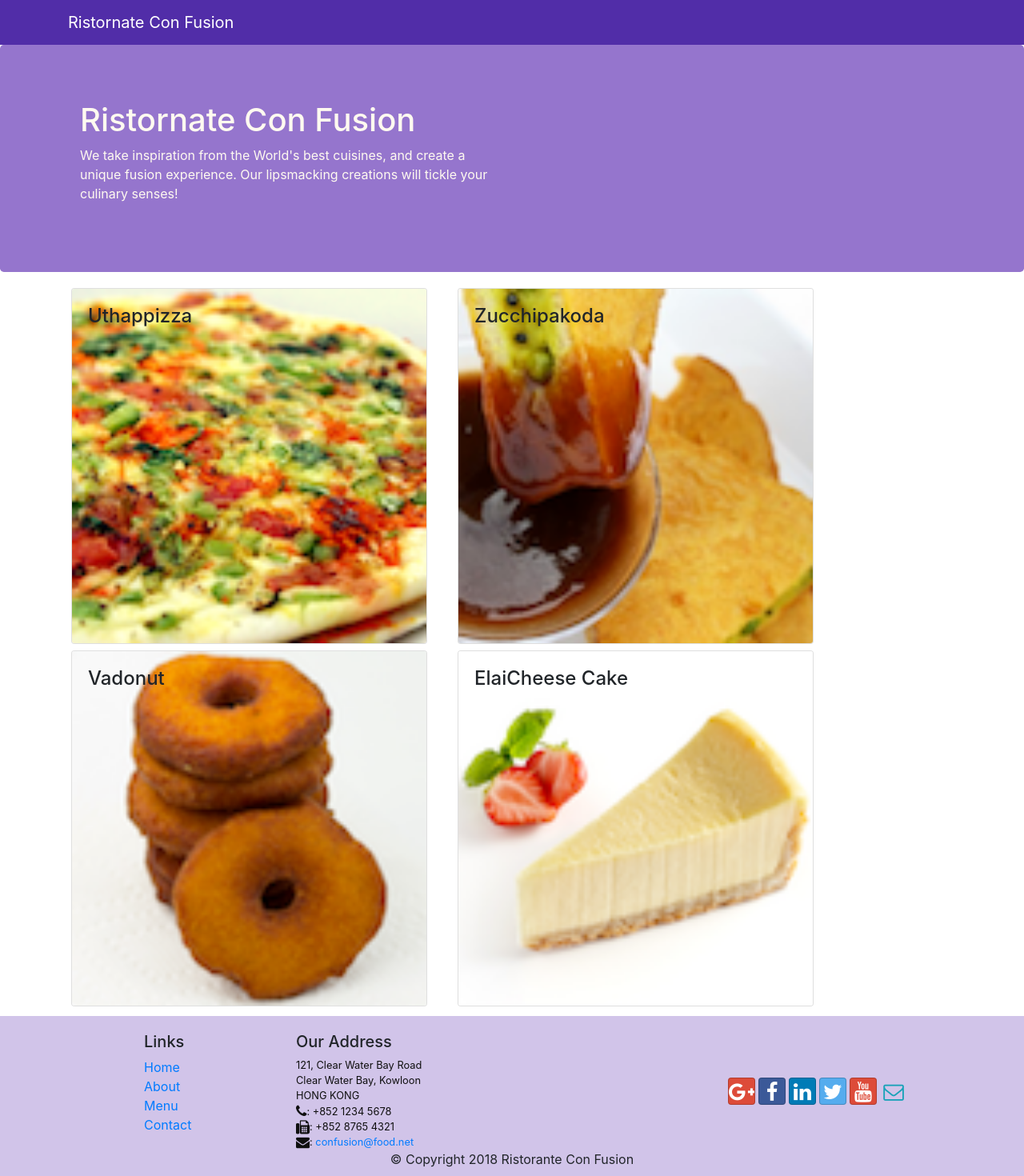
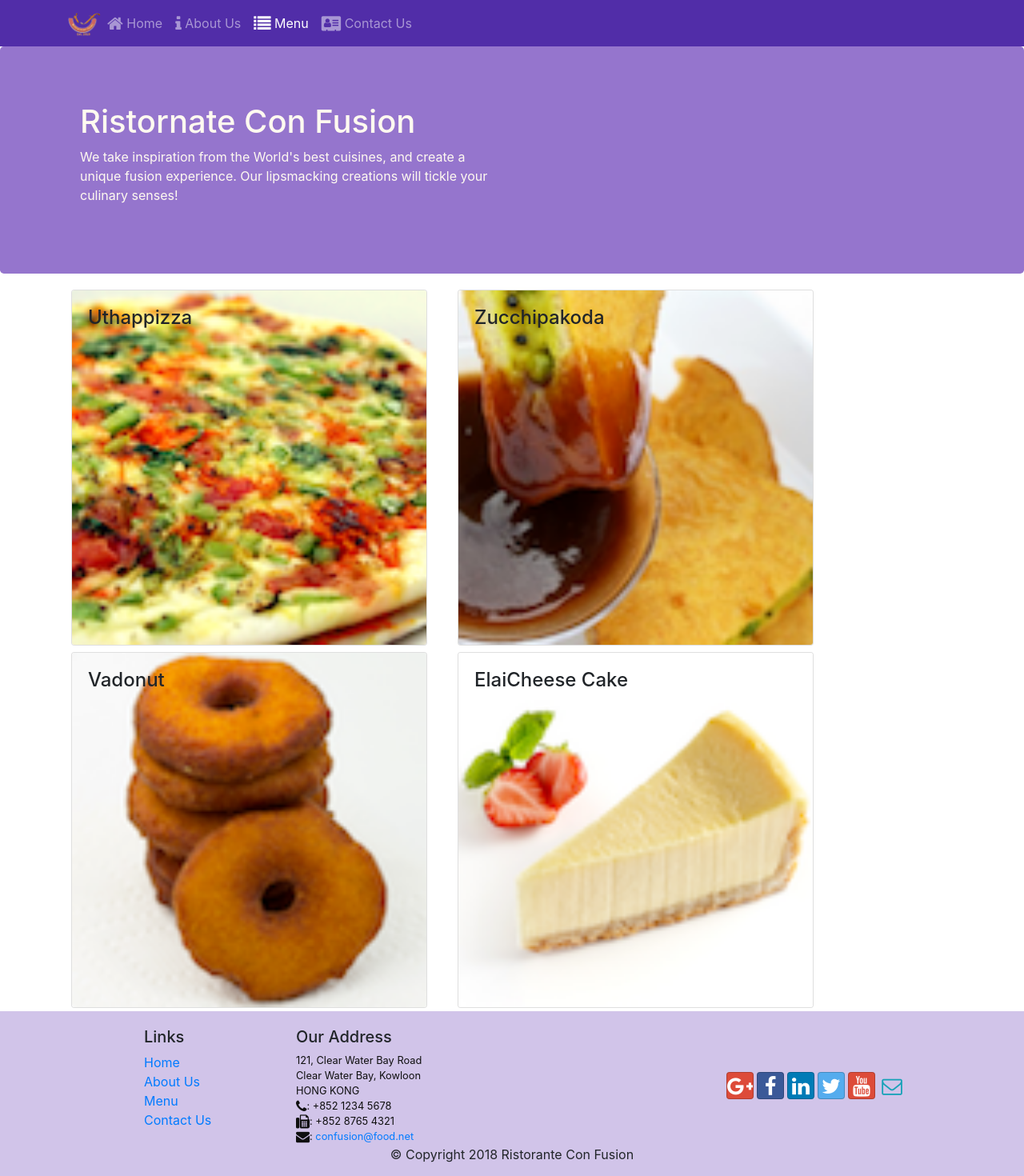
Before and after one commit to aadi2057/ReactApp, a React (Create React App) app: page /menu in a window 1280 px wide. Shown: the top 1470 px of the page at 80% size. Built offline with nearby package versions, Linux system fonts and the light colour scheme.

Commit message:
React Router

```diff
--- a/package.json
+++ b/package.json
@@ -3,6 +3,7 @@
   "version": "0.1.0",
   "private": true,
   "dependencies": {
+    "@babel/runtime": "^7.11.2",
     "@testing-library/jest-dom": "^4.2.4",
     "@testing-library/react": "^9.3.2",
     "@testing-library/user-event": "^7.1.2",
@@ -12,6 +13,7 @@
     "react": "^16.13.1",
     "react-dom": "^16.13.1",
     "react-popper": "^2.2.3",
+    "react-router-dom": "^5.2.0",
     "react-scripts": "3.4.1",
     "reactstrap": "^8.5.1"
   },
--- a/src/App.js
+++ b/src/App.js
@@ -1,7 +1,7 @@
 import React, { Component } from 'react';
 import Main from './components/MainComponent';
 import './App.css';
-
+import { BrowserRouter } from 'react-router-dom';
 
 class App extends Component {
 
@@ -9,12 +9,11 @@
 
   render(){
     return (
-      <div>
-
-        <Main ></Main>
-
-      </div>
-
+      <BrowserRouter>
+        <div>
+          <Main ></Main>
+        </div>
+      </BrowserRouter>
     );
   }
 
--- a/src/components/FooterComponent.js
+++ b/src/components/FooterComponent.js
@@ -1,4 +1,5 @@
 import React from 'react';
+import { Link } from 'react-router-dom';
 
 function Footer(props) {
     return(
@@ -8,10 +9,10 @@
                 <div className="col-4 offset-1 col-sm-2">
                     <h5>Links</h5>
                     <ul className="list-unstyled">
-                        <li><a href="#">Home</a></li>
-                        <li><a href="#">About</a></li>
-                        <li><a href="#">Menu</a></li>
-                        <li><a href="contactus.html">Contact</a></li>
+                        <li><Link to="/home">Home</Link></li>
+                        <li><Link to="/aboutus">About Us</Link> </li>
+                        <li><Link to="/menu">Menu</Link> </li>
+                        <li><Link to="/contactus">Contact Us</Link> </li>
                     </ul>
                 </div>
                 <div className="col-7 col-sm-5">
@@ -28,7 +29,7 @@
                 </div>
                 <div className="col-12 col-sm-4 align-self-center">
                     <div className="text-center">
-                        <a className="btn btn-social-icon btn-google ml-1" href="http://google.com/+"><i className="fa fa-google-plus"></i></a>
+                        <a className="btn btn-social-icon btn-google" href="http://google.com/+"><i className="fa fa-google-plus"></i></a>
                         <a className="btn btn-social-icon btn-facebook ml-1" href="http://www.facebook.com/profile.php?id="><i className="fa fa-facebook"></i></a>
                         <a className="btn btn-social-icon btn-linkedin ml-1" href="http://www.linkedin.com/in/"><i className="fa fa-linkedin"></i></a>
                         <a className="btn btn-social-icon btn-twitter ml-1" href="http://twitter.com/"><i className="fa fa-twitter"></i></a>
--- a/src/components/HeaderComponent.js
+++ b/src/components/HeaderComponent.js
@@ -1,13 +1,56 @@
 import React, { Component} from 'react';
-import { Navbar, NavbarBrand, Jumbotron, NavItem, NavLink, Nav, NavbarToggler, Collapse } from 'reactstrap';
+import { Navbar, NavbarBrand, Jumbotron, Nav, NavbarToggler, Collapse, NavItem } from 'reactstrap';
+import {NavLink} from 'react-router-dom';
+
 
 class Header extends Component{
+
+    constructor(props){
+        super(props);
+
+        this.state = {
+            isNavOpen: false
+        };
+        this.toggleNav = this.toggleNav.bind(this);
+    }
+
+    toggleNav(){
+        this.setState({isNavOpen: !this.state.isNavOpen});
+    }
+
     render() {
         return(
             <React.Fragment>
-                <Navbar dark>
+                <Navbar dark expand="md">
                     <div className="container">
-                        <NavbarBrand href="/" className="mr-auto">Ristornate Con Fusion</NavbarBrand>
+                        <NavbarBrand className="mr-auto" href="/" className="mr-auto">
+                            <img src="assets/images/logo.png" height="30" width="41" alt="Ristorante Con Fusion" />
+                        </NavbarBrand>
+                        <NavbarToggler onClick={this.toggleNav}/>
+                        <Collapse isOpen={this.state.isNavOpen} navbar>
+                            <Nav navbar>
+                                <NavItem>
+                                    <NavLink className="nav-link" to="/home">
+                                        <i className="fa fa-home fa-lg"></i> Home
+                                    </NavLink>
+                                </NavItem>
+                                <NavItem>
+                                    <NavLink className="nav-link" to="/aboutus">
+                                        <i className="fa fa-info fa-lg"></i> About Us
+                                    </NavLink>
+                                </NavItem>
+                                <NavItem>
+                                    <NavLink className="nav-link" to="/menu">
+                                        <i className="fa fa-list fa-lg"></i> Menu
+                                    </NavLink>
+                                </NavItem>
+                                <NavItem>
+                                    <NavLink className="nav-link" to="/contactus">
+                                        <i className="fa fa-address-card fa-lg"></i> Contact Us
+                                    </NavLink>
+                                </NavItem>
+                            </Nav>
+                        </Collapse>
                     </div>
                 </Navbar>
                 <Jumbotron>
--- /dev/null
+++ b/src/components/HomeComponent.js
@@ -0,0 +1,11 @@
+import React from 'react';
+
+function Home(props){
+    return(
+        <div className="container">
+            <h4>Home</h4>
+        </div>
+    );
+}
+
+export default Home;
--- a/src/components/MainComponent.js
+++ b/src/components/MainComponent.js
@@ -3,7 +3,9 @@
 import Menu from './MenuComponent';
 import Detail from './DishDetailComponent';
 import Footer from './FooterComponent';
+import Home from './HomeComponent';
 import { DISHES } from '../shared/dishes';
+import { Switch, Redirect, Route } from 'react-router-dom';
 
 class Main extends Component {
 
@@ -12,19 +14,27 @@
 
     this.state ={
       dishes: DISHES,
-      selectedDish: null
+
     };
   }
-  onDishSelect(dishId) {
-    this.setState({selectedDish: dishId})
-  }
+
 
   render(){
+    const HomePage = () => {
+      return(
+        <Home></Home>
+
+      )
+    }
     return (
-      <div className="App text-left" expand="lg">
+
+      <div className=" text-left" expand="lg">
         <Header></Header>
-        <Menu dishes= {this.state.dishes} onClick={(dishId) => this.onDishSelect(dishId)}></Menu>
-        <Detail dish={this.state.dishes.filter((dish) => dish.id === this.state.selectedDish )[0]}></Detail>
+        <Switch>
+          <Route path='/home' component={HomePage}></Route>
+          <Route exact path="/menu" component={() => <Menu dishes={this.state.dishes}/>} />
+          <Redirect to='/home' />
+        </Switch>
         <Footer></Footer>
       </div>
 
--- a/src/components/MenuComponent.js
+++ b/src/components/MenuComponent.js
@@ -1,6 +1,6 @@
 import React from 'react';
 import { render } from '@testing-library/react';
-import { Card, CardImg, CardImgOverlay, CardText, CardBody, CardTitle } from 'reactstrap';
+import { Card, CardImg, CardImgOverlay, CardTitle } from 'reactstrap';
 
 
     function RenderMenuItem({dish, onClick}) {
```
Also changed, not shown: 1 other file (tests, documents, lock files or other folders).
